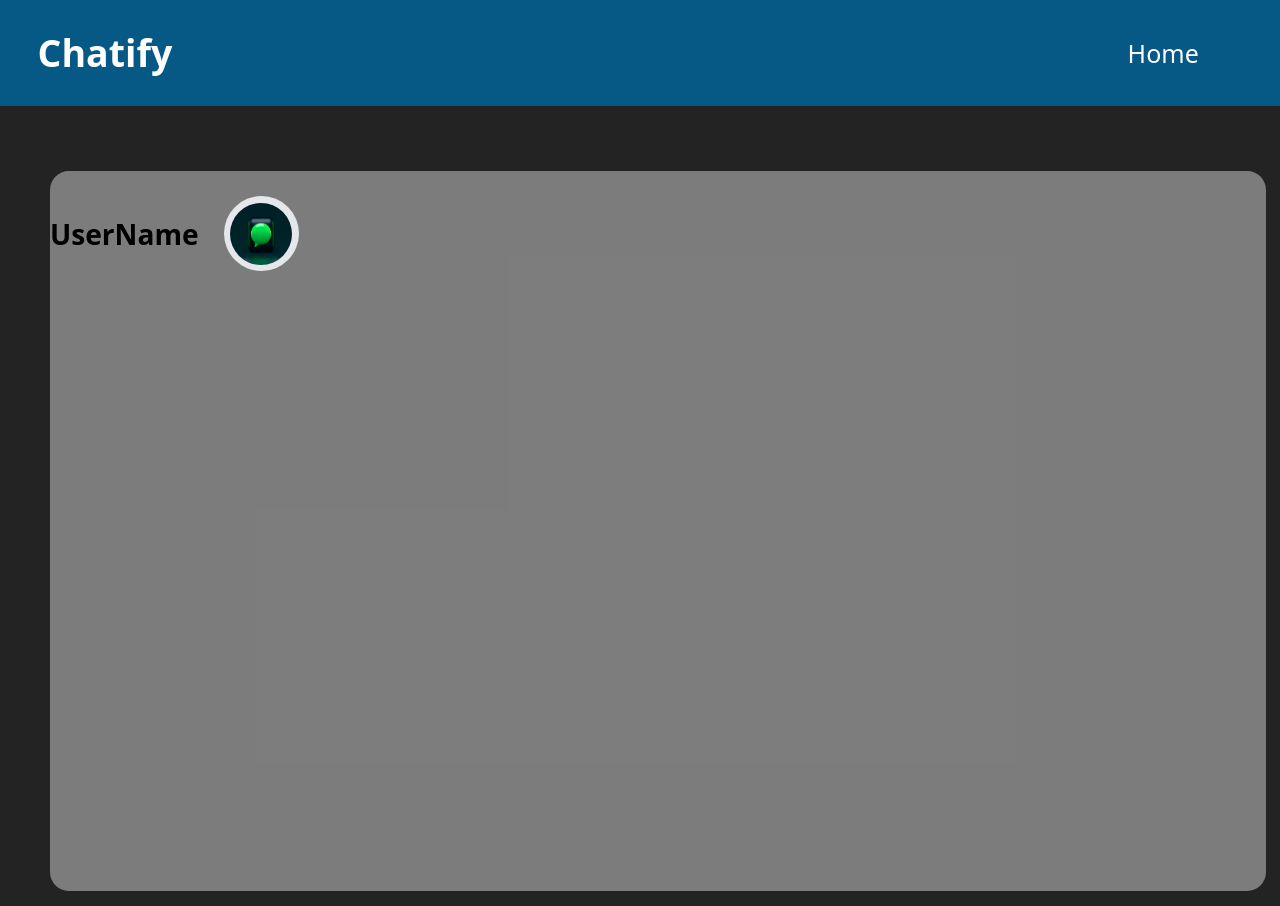
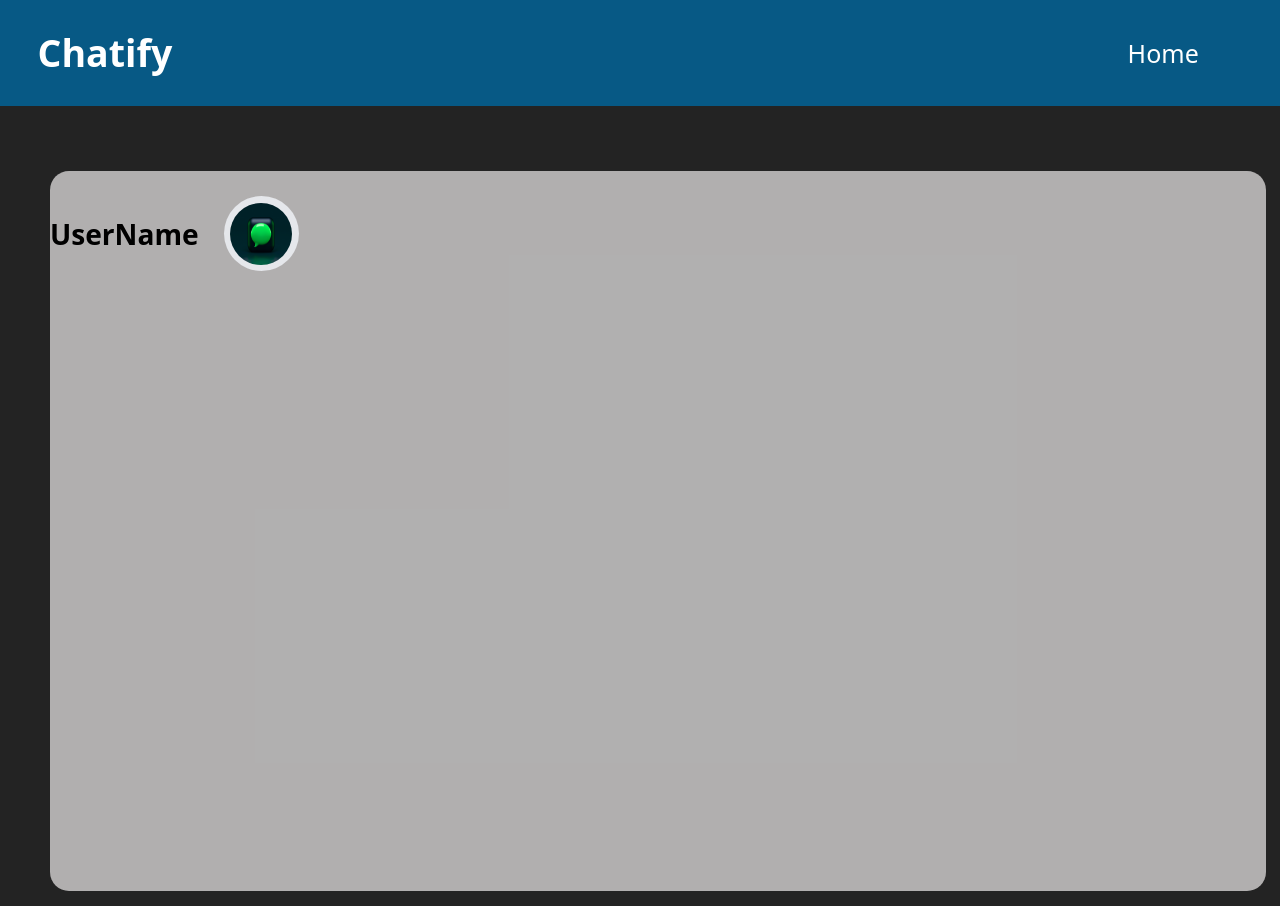
Before and after one commit to NapoTwiixe306/instantmsg, a Vue app: page /chat in a window 1280 px wide. Built offline with nearby package versions, Linux system fonts and the light colour scheme.

Commit message:
tqtq pas

```diff
--- a/src/components/ChatPage.vue
+++ b/src/components/ChatPage.vue
@@ -61,6 +61,6 @@ export default {
     right: 15px;
     width: 95%;
     height: 90%;
-    background-color: rgba(175, 175, 175, 0.643);
+    background-color: rgba(214, 212, 212, 0.795);
 }
 </style>
```
